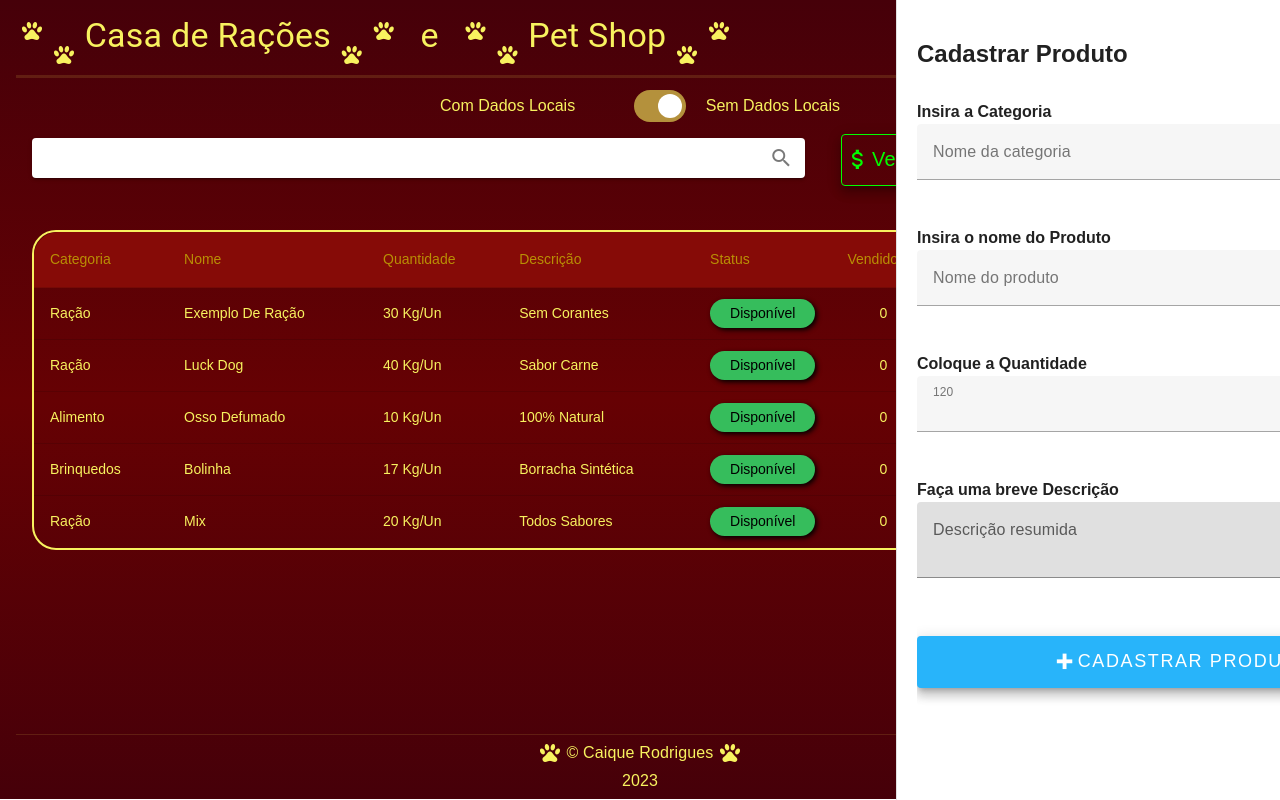
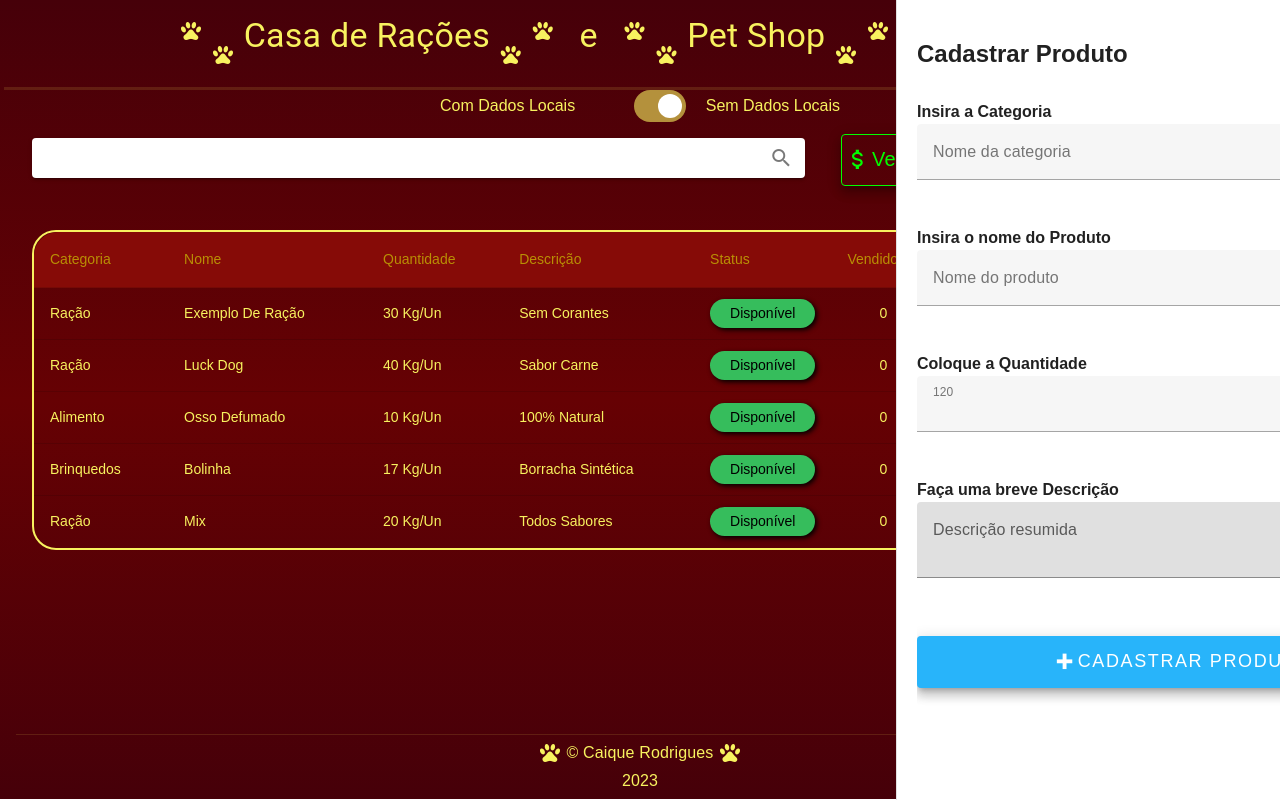
Before and after one commit to Caiqueerodrigues/-controleEstoque-v2, a Nuxt app: page / in a window 1280 px wide. Built offline with nearby package versions, Linux system fonts and the light colour scheme.

Commit message:
header refeito

```diff
--- a/components/MainPage.vue
+++ b/components/MainPage.vue
@@ -4,9 +4,11 @@
         id="main"
     >
         <!--header-->
-        <v-row>
+        <v-row
+            justify="center"
+        >
             <v-col
-                cols="12"
+                cols="9"
                 class="pt-3 pb-5 px-4"
             >
                 <v-icon
@@ -65,10 +67,10 @@
                     mdi-paw
                 </v-icon>
             </v-col>
+            <v-divider
+                :thickness="3"
+            ></v-divider>
         </v-row>
-        <v-divider
-            :thickness="3"
-        ></v-divider>
         <!--Botao Dados-->
         <v-row
             id="inicio"
```
